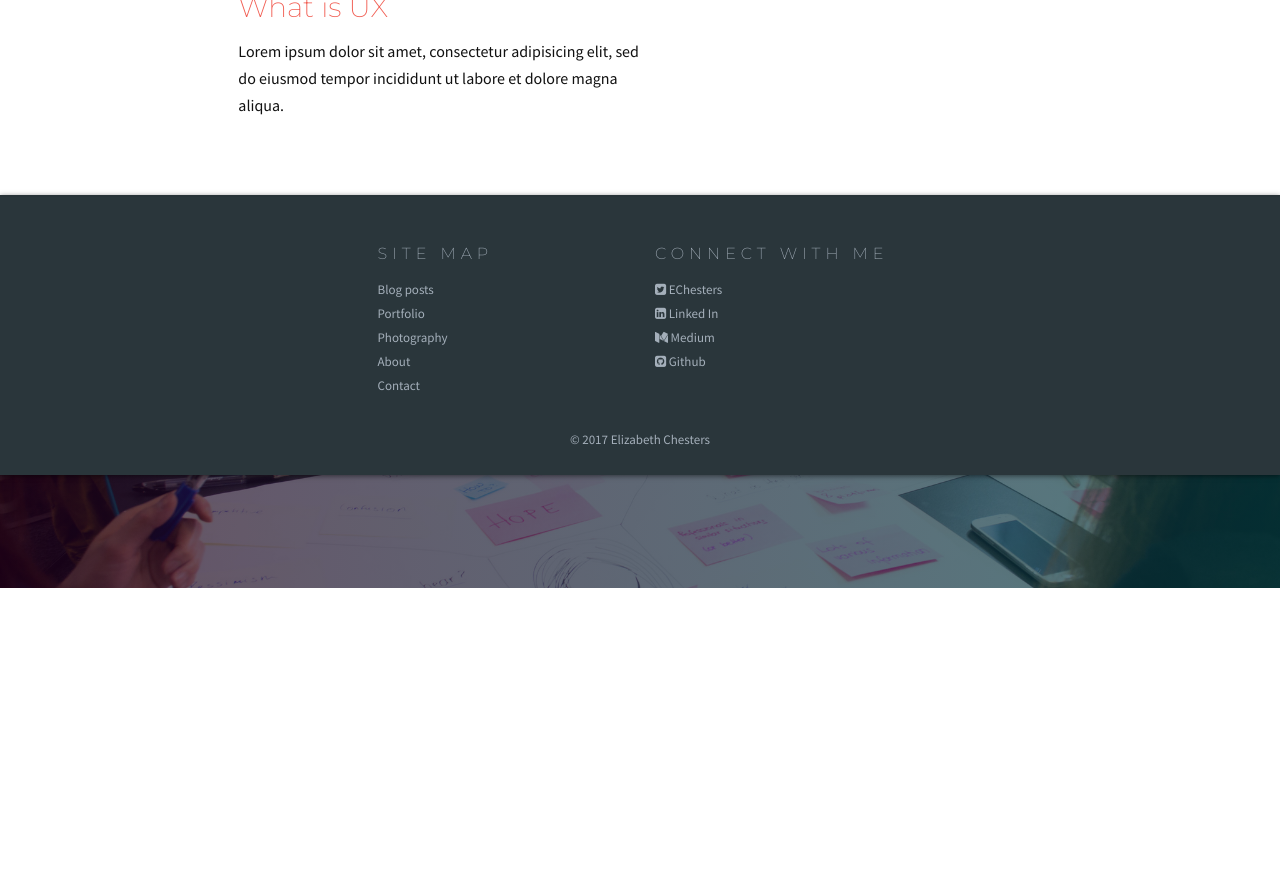
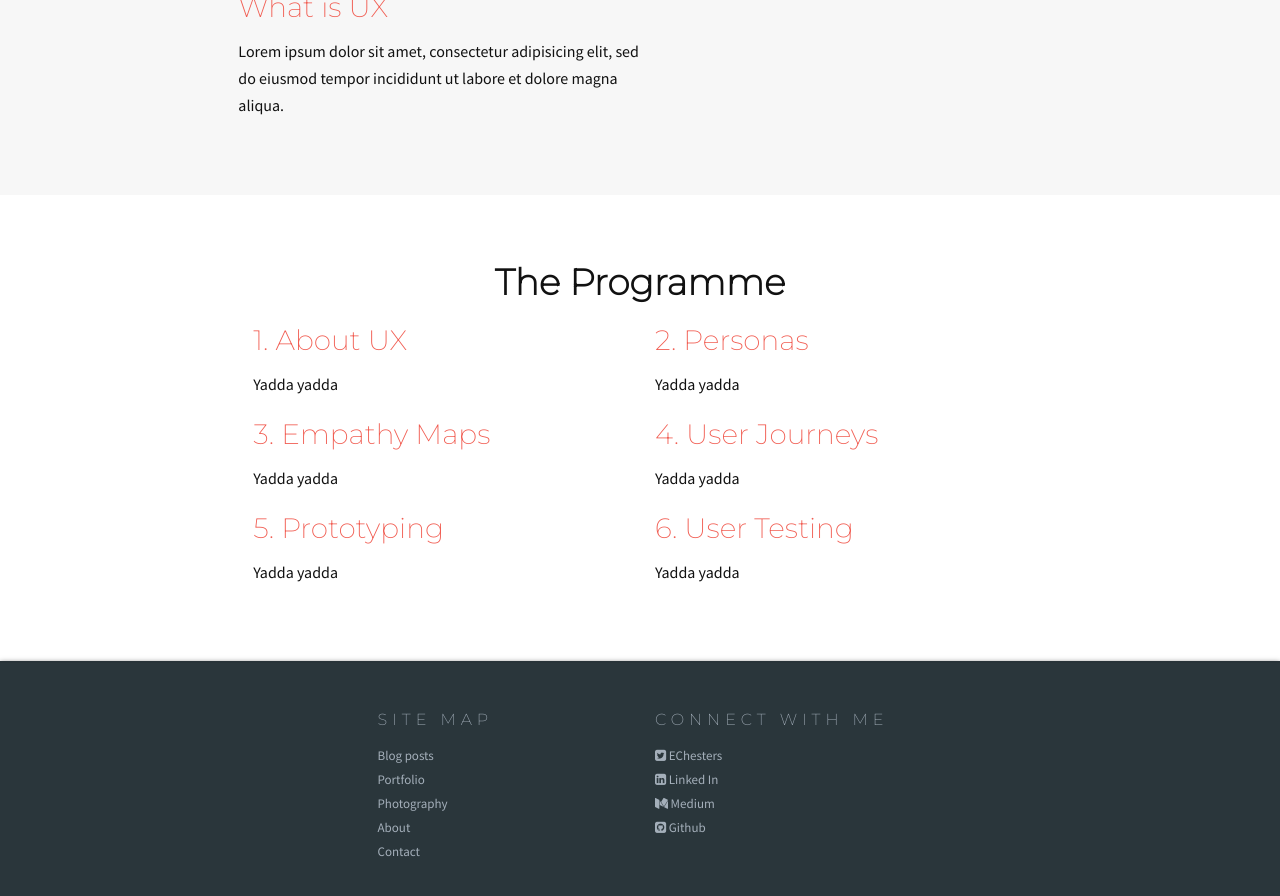
Before and after one commit to EChesters/echesters.github.io, a Jekyll site: the page built from pages/ux-masterclass.html, in a window 1280 px wide and 900 px high, scrolled down 917 px. Shown: the top 896 px of the window. Built offline with Jekyll 4.4.1, drawn with Linux system fonts in a browser that asks for light colours; nearby versions of some CDN libraries.

Commit message:
Issue #62 - Added material section - Dummy text version - Minor amendments to banner and what is UX sections

```diff
--- a/_includes/_ux-master/about-masterclass.html
+++ b/_includes/_ux-master/about-masterclass.html
@@ -1,5 +1,5 @@
-<div class="col-xs-12 bg-white add-padding vertical no-float">
-  <div class="col-xs-12 col-sm-9 col-md-8 position central more-margin overflow-auto bg-white">
+<div class="col-xs-12 bg-light-gray add-padding vertical no-float">
+  <div class="col-xs-12 col-sm-9 col-md-8 position central more-margin overflow-auto">
     <div class="col-xs-12 col-sm-7 col-md-6 no-padding">
       <h2 id="about-master">What is the UX Masterclass?</h2>
       <p class="add-margin bottom">Lorem ipsum dolor sit amet, consectetur adipisicing elit, sed do eiusmod tempor incididunt ut
--- /dev/null
+++ b/_includes/_ux-master/material.html
@@ -0,0 +1,29 @@
+<div class="col-xs-12 bg-white add-padding vertical no-float">
+  <div class="col-xs-12 col-sm-9 col-md-8 position central more-margin overflow-auto bg-white">
+    <h2 id="programme" class="col-xs-12 text-center">The Programme</h2>
+    <div class="col-xs-12 col-sm-10 col-md-6">
+      <h3>1. About UX</h3>
+      <p>Yadda yadda</p>
+    </div>
+    <div class="col-xs-12 col-sm-10 col-md-6">
+      <h3>2. Personas</h3>
+      <p>Yadda yadda</p>
+    </div>
+    <div class="col-xs-12 col-sm-10 col-md-6">
+      <h3>3. Empathy Maps</h3>
+      <p>Yadda yadda</p>
+    </div>
+    <div class="col-xs-12 col-sm-10 col-md-6">
+      <h3>4. User Journeys</h3>
+      <p>Yadda yadda</p>
+    </div>
+    <div class="col-xs-12 col-sm-10 col-md-6">
+      <h3>5. Prototyping</h3>
+      <p>Yadda yadda</p>
+    </div>
+    <div class="col-xs-12 col-sm-10 col-md-6">
+      <h3>6. User Testing</h3>
+      <p>Yadda yadda</p>
+    </div>
+  </div>
+</div>
--- a/pages/ux-masterclass.html
+++ b/pages/ux-masterclass.html
@@ -8,3 +8,4 @@
 
 {% include _components/banner.html %}
 {% include _ux-master/about-masterclass.html %}
+{% include _ux-master/material.html %}
```
